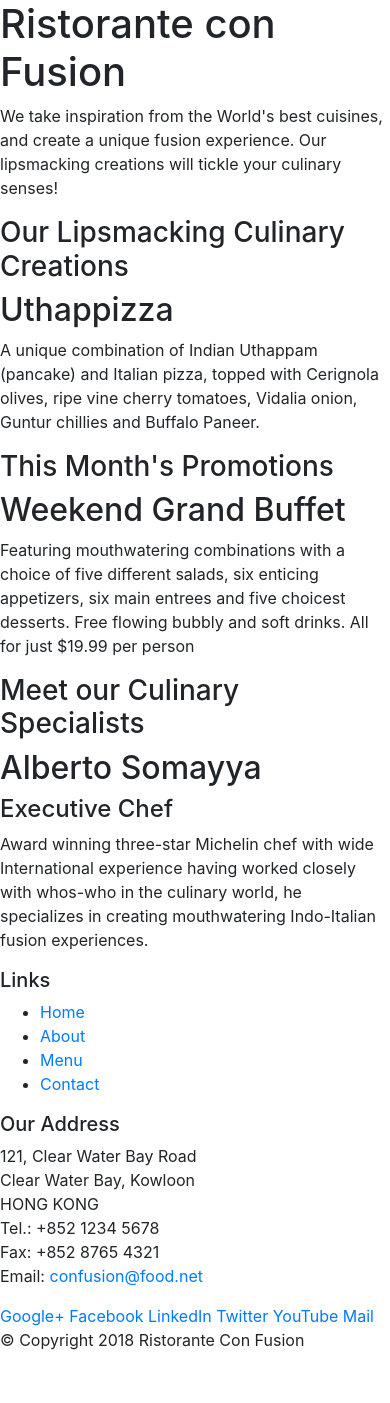
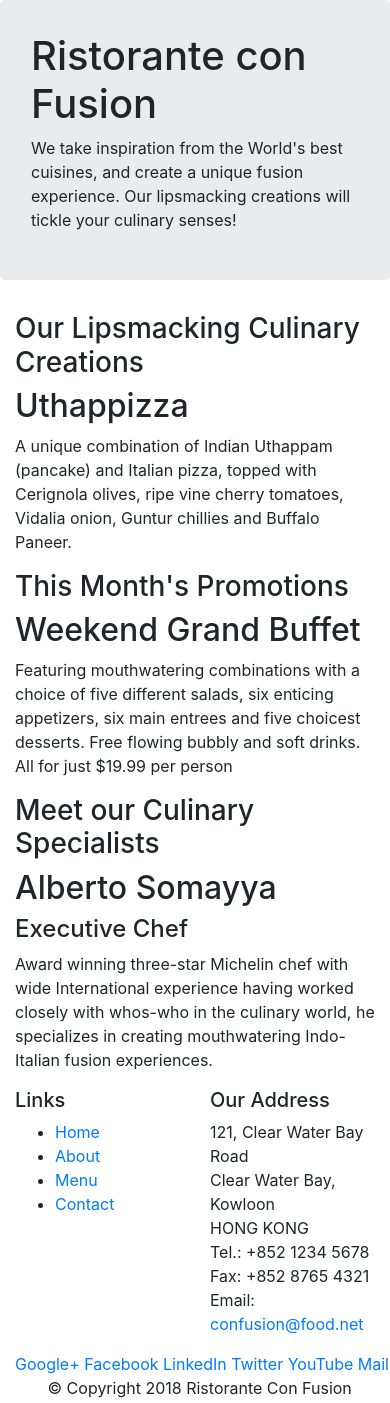
Before and after one commit to anujkumar070/Restaurant_Website, a website: page index.html in a window 390 px wide. Before the commit the page ends 1368 px from the top, so only its background shows below. Drawn offline with nearby package versions, Linux system fonts and the light colour scheme.

Commit message:
Bootstrap-Responsive-1

```diff
--- a/index.html
+++ b/index.html
@@ -14,10 +14,10 @@
 
 <body>
 
-    <header>
-        <div>
-            <div>
-                <div>
+    <header class = "jumbotron">
+        <div class="container">
+            <div class = "row">
+                <div class="col-12 col-sm-8">
                     <h1>Ristorante con Fusion</h1>
                     <p>We take inspiration from the World's best cuisines, and create a unique fusion experience. Our lipsmacking creations will tickle your culinary senses!</p>
                 </div>
@@ -27,33 +27,33 @@
         </div>
     </header>
 
-    <div>
-        <div>
-            <div>
+    <div class="container">
+        <div class="row">
+            <div class="col-12 col-sm-6">
                 <h3>Our Lipsmacking Culinary Creations</h3>
             </div>
-            <div>
+            <div class ="col col-sm-6">
                 <h2>Uthappizza</h2>
                 <p>A unique combination of Indian Uthappam (pancake) and Italian pizza, topped with Cerignola olives, ripe vine cherry tomatoes, Vidalia onion, Guntur chillies and Buffalo Paneer.</p>
             </div>
         </div>
 
 
-        <div>
-            <div>
+        <div class="row">
+            <div class="col-12 col-sm-6 order-sm-last">
                 <h3>This Month's Promotions</h3>
             </div>
-            <div>
+            <div class="col col-sm-6 order-sm-first">
                 <h2>Weekend Grand Buffet</h2>
                 <p>Featuring mouthwatering combinations with a choice of five different salads, six enticing appetizers, six main entrees and five choicest desserts. Free flowing bubbly and soft drinks. All for just $19.99 per person </p>
             </div>
         </div>
 
-        <div>
-            <div>
+        <div class="row">
+            <div class="col-12 col-sm-6">
                 <h3>Meet our Culinary Specialists</h3>
             </div>
-            <div>
+            <div class="col-12 col-sm-6">
                 <h2>Alberto Somayya</h2>
                 <h4>Executive Chef</h4>
                 <p>Award winning three-star Michelin chef with wide International experience having worked closely with whos-who in the culinary world, he specializes in creating mouthwatering Indo-Italian fusion experiences. </p>
@@ -62,9 +62,9 @@
     </div>
 
     <footer>
-        <div>
-            <div>
-                <div>
+        <div class="container">
+            <div class="row">
+                <div class="col-6 col-sm-3">
                     <h5>Links</h5>
                     <ul>
                         <li><a href="#">Home</a></li>
@@ -73,7 +73,7 @@
                         <li><a href="#">Contact</a></li>
                     </ul>
                 </div>
-                <div>
+                <div class="col-6 col-sm-5">
                     <h5>Our Address</h5>
                     <address>
 		              121, Clear Water Bay Road<br>
@@ -84,7 +84,7 @@
 		              Email: <a href="mailto:confusion@food.net">confusion@food.net</a>
 		           </address>
                 </div>
-                <div>
+                <div class="col-auto col-sm-4">
                     <div>
                         <a href="http://google.com/+">Google+</a>
                         <a href="http://www.facebook.com/profile.php?id=">Facebook</a>
@@ -95,8 +95,8 @@
                     </div>
                 </div>
            </div>
-           <div>
-                <div>
+           <div class="row">
+                <div class="col-auto offset-1">
                     <p>© Copyright 2018 Ristorante Con Fusion</p>
                 </div>
            </div>
```
